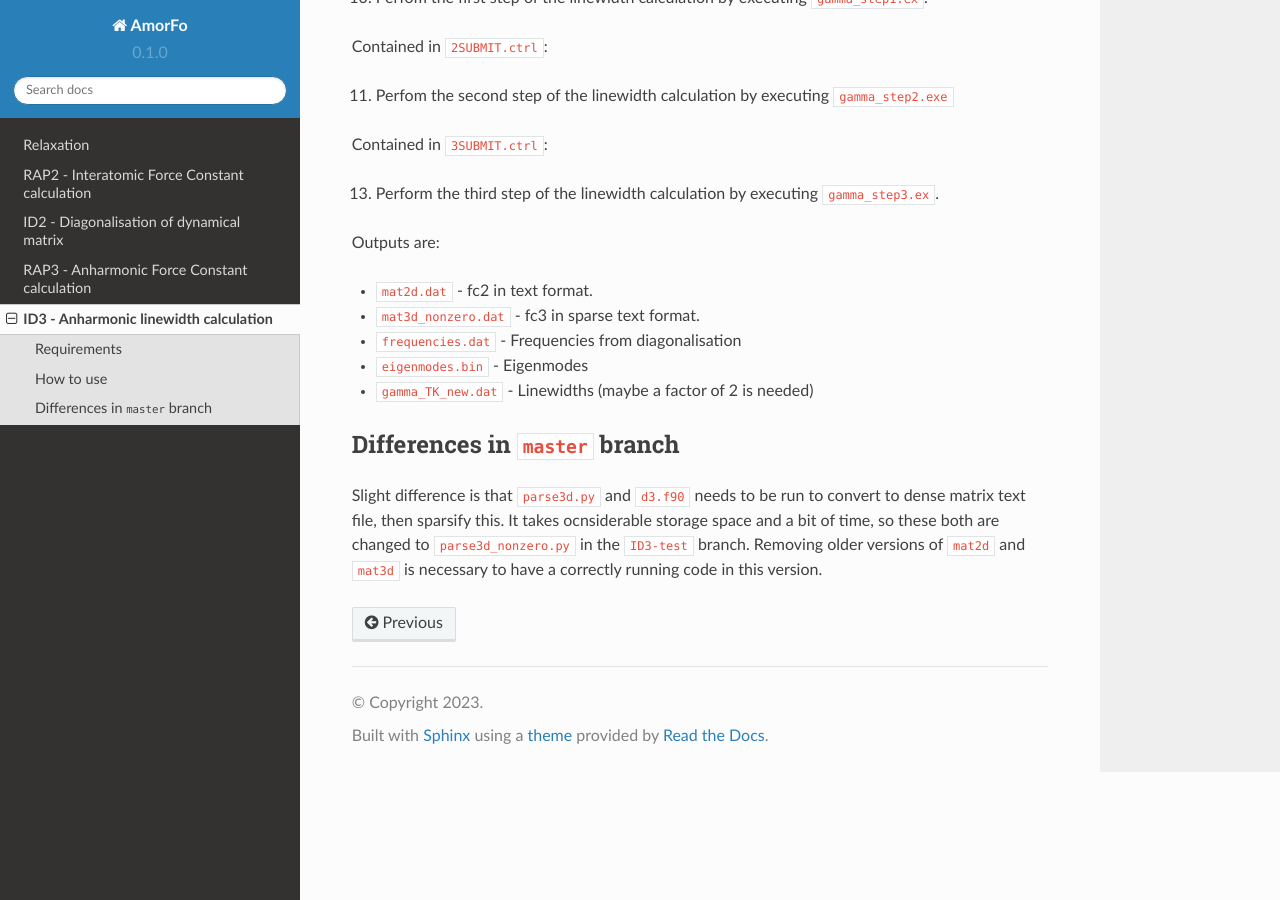
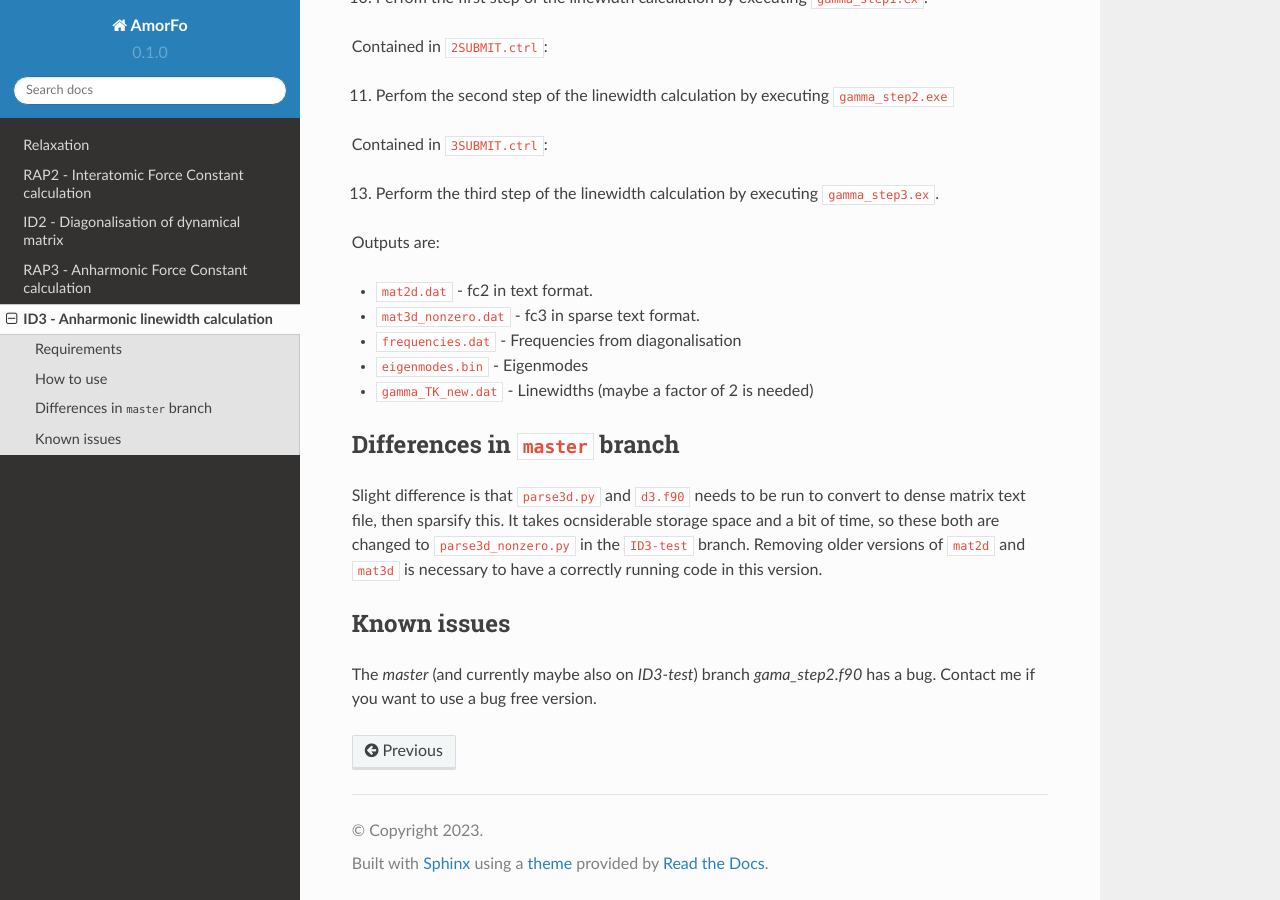
Before and after one commit to bp443/AmorDocs, a Sphinx documentation site: the page built from docs/source/id3.rst, in a window 1280 px wide and 900 px high, scrolled down 1020 px. Built offline with Sphinx 7.4.7 and the Read the Docs theme 2.0.0, drawn with Linux system fonts in a browser that asks for light colours.

Commit message:
Update id3.rst

```diff
--- a/docs/source/id3.rst
+++ b/docs/source/id3.rst
@@ -55,3 +55,7 @@ Differences in ``master`` branch
 ---------------------------------------
 
 Slight difference is that ``parse3d.py`` and ``d3.f90`` needs to be run to convert to dense matrix text file, then sparsify this. It takes ocnsiderable storage space and a bit of time, so these both are changed to ``parse3d_nonzero.py`` in the ``ID3-test`` branch. Removing older versions of ``mat2d`` and ``mat3d`` is necessary to have a correctly running code in this version.
+
+Known issues
+------------
+The `master` (and currently maybe also on `ID3-test`) branch `gama_step2.f90` has a bug. Contact me if you want to use a bug free version.
```
